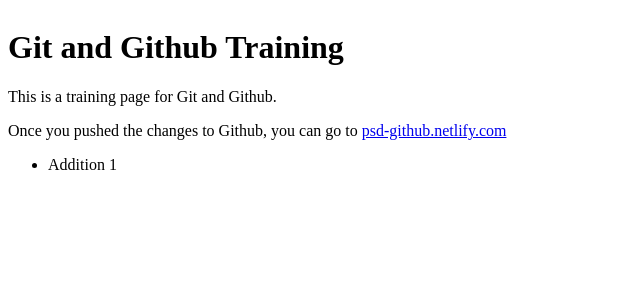
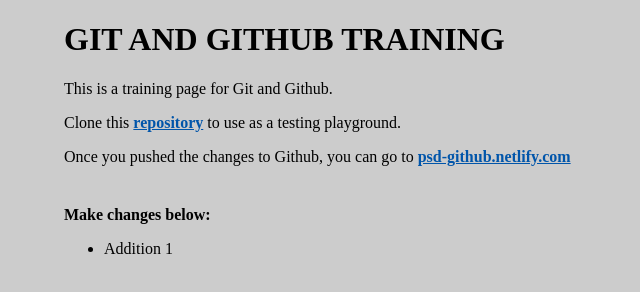
Before and after one commit to PaleBluDot/github-training, a plain HTML site: page index.html in a window 1280 px wide. Shown: the whole page, without its empty margins (0-640 px from the left). Drawn offline with Linux system fonts and the light colour scheme.

Commit message:
:construction: Added more styles

```diff
--- a/index.html
+++ b/index.html
@@ -9,18 +9,46 @@
 			display: flex;
 			width: 100%;
 			height: 100%;
+			background: #ccc;
+			margin: 0;
+			padding: 0;
+		}
+
+		.wrapper {
+			width: 90%;
+			height: 100%;
+			margin: 0 auto;
+		}
+
+		.wrapper h1 {
+			text-transform: uppercase;
+		}
+
+		.wrapper a {
+			font-weight: 900;
+			color: #0055aa;
+		}
+
+		.changes {
+			margin-top: 40px;
 		}
 	</style>
 </head>
 <body>
-	<main>
+	<main class="wrapper">
 		<h1>Git and Github Training</h1>
 		<p>This is a training page for Git and Github.</p>
 
+		<p>Clone this <a href="https://github.com/PaleBluDot/github-training/tree/master">repository</a>  to use as a testing playground.</p>
+
 		<p>Once you pushed the changes to Github, you can go to <a href="http://psd-github.netlify.com">psd-github.netlify.com</a></p>
-		<ul>
-			<li>Addition 1</li>
-		</ul>
+
+		<section class="changes">
+			<p><strong>Make changes below:</strong></p>
+			<ul>
+				<li>Addition 1</li>
+			</ul>
+		</section>
 	</main>
 </body>
 </html>
```
